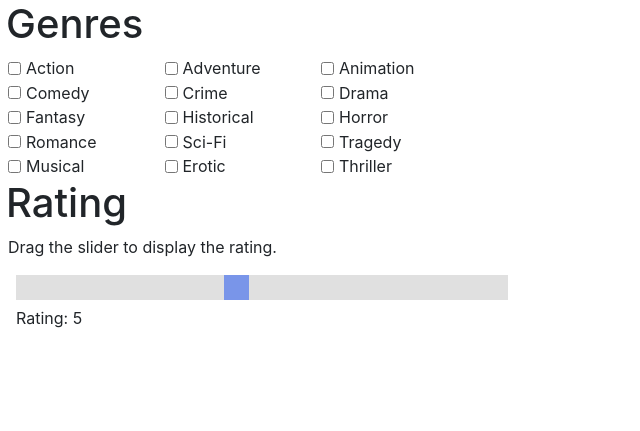
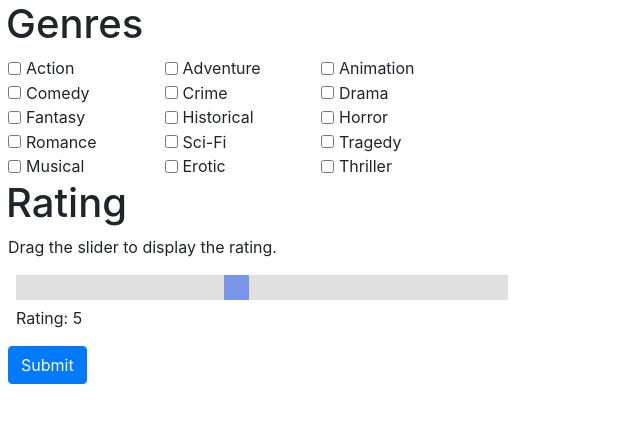
Before and after one commit to himanshu03vsk/RecommendIt, a Django app: page /start in a window 1280 px wide. Shown: the part 56-487 px from the top of the page, without its empty margins (0-640 px from the left). Run offline with Django 3.2, Linux system fonts and the light colour scheme; some libraries are stand-ins or nearby versions.

Commit message:
Added submit button along with submit page

```diff
--- a/frontpage/urls.py
+++ b/frontpage/urls.py
@@ -8,5 +8,6 @@ urlpatterns = [
     path('', views.index, name='home'),
     path('about', views.about, name='about_devs'),
     path('start', views.start, name='start'),
-    path('results', views.results, name='results')
+    path('results', views.results, name='results'),
+    path('submit_form', views.submit_form, name='submit')
 ]
--- a/frontpage/views.py
+++ b/frontpage/views.py
@@ -15,3 +15,6 @@ def start(request):
 def results(request):
     return render(request, 'results.html')
     # return HttpResponse("This is the movie you should watch!")
+
+def submit_form(request):
+    return render(request, 'submit-form.html')
--- a/templates/start.html
+++ b/templates/start.html
@@ -3,6 +3,8 @@
 {% block title %} Getting Started {% endblock title %}
 
 {% block body %}
+<form action="submit_form" method="post">
+{% csrf_token %}
 <h1>Genres</h1>
 <div class="form-check- form-check-inline" style="width: 140px">
   <input class="form-check-input" type="checkbox" id="inlineCheckbox1" value="option1">
@@ -93,6 +95,8 @@
 <input type="range" min="1" max="10" value="5" class="slider" id="myRange">
 <p>Rating: <span id="demo"></span></p>
 </div>
+<button class="btn btn-primary" type="submit">Submit</button>
+</form>
 
 
 {% endblock body %}
```
Also changed, not shown: templates/submit-form.html (added, +8 -0 lines).
